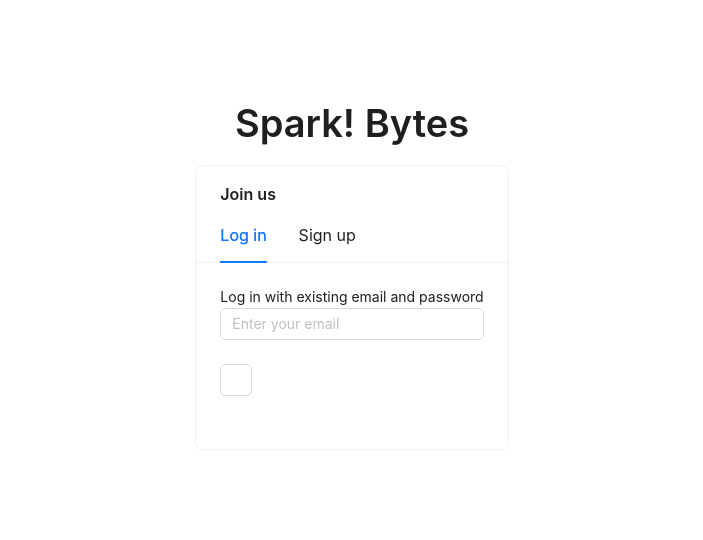
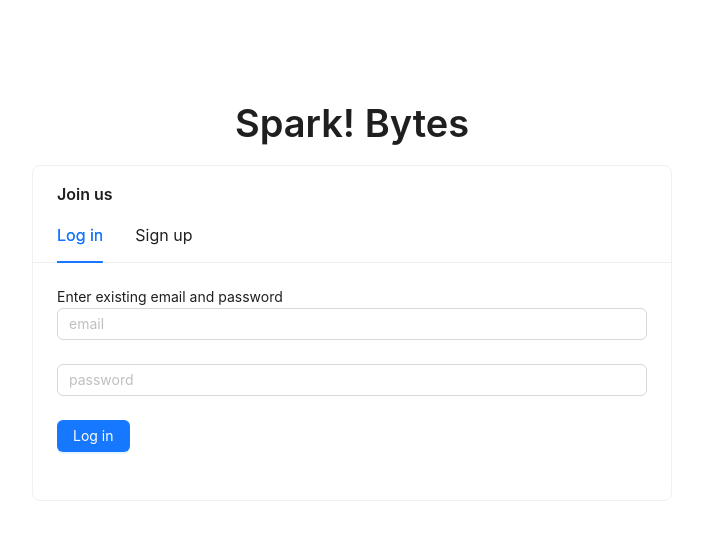
Before and after one commit to liam-py/Spark-Bytes-Team-3, a Next.js app in the folder client/: page /authentication in a window 1280 px wide. Shown: the top 540 px of the page, without its empty margins (288-991 px from the left). Built offline with nearby package versions, Linux system fonts and the light colour scheme.

Commit message:
finished basic skeleton for landing and login pages for testing API connection. Added simple functionality to login and signup forms and used next Link component for routing between pages. Got tailwind set up, all basic tools now usable.

```diff
--- a/client/package.json
+++ b/client/package.json
@@ -19,10 +19,12 @@
     "@types/node": "^20",
     "@types/react": "^19",
     "@types/react-dom": "^19",
+    "autoprefixer": "^10.4.21",
     "babel-plugin-react-compiler": "1.0.0",
     "eslint": "^9",
     "eslint-config-next": "16.0.0",
-    "tailwindcss": "^4",
+    "postcss": "^8.5.6",
+    "tailwindcss": "^4.1.16",
     "typescript": "^5"
   }
 }
--- a/client/src/app/authentication/page.tsx
+++ b/client/src/app/authentication/page.tsx
@@ -2,7 +2,9 @@
 
 import React, {useState, useEffect} from "react";
 import { Card, Form, Input, Button, Typography } from "antd";
+import Link from "next/link"
 import LoginContent from "@/components/LoginContent";
+import SignupContent from "@/components/SignupContent";
 
 const tabList = [
     {
@@ -18,10 +20,8 @@ const tabList = [
 // might get complicated
 // Look into ts by example on antd
 const tabContentList: Record<string, React.ReactNode> = { // ts is saying this has keys of type string and values of type ReactNode
-    login:
-    <LoginContent />,
-
-    signup: <p>content2</p>,
+    login: <LoginContent />,
+    signup: <SignupContent />
 };
 
 export default function auth_page() {
@@ -34,12 +34,13 @@ export default function auth_page() {
 
     return (
     <main className="flex min-h-screen flex-col items-center pt-[100px]">
-        <Typography.Title level={1}>Spark! Bytes</Typography.Title>
+        <Link href="../"><Typography.Title level={1}>Spark! Bytes</Typography.Title></Link>
         <Card
         onTabChange={onTabChange}
         tabList={tabList}
         activeTabKey={currentTabKey}
         title="Join us"
+        className="w-[50%]"
         >
             {tabContentList[currentTabKey]}
         </Card>
--- a/client/src/app/page.tsx
+++ b/client/src/app/page.tsx
@@ -1,65 +1,16 @@
-import Image from "next/image";
+"use client";
+
+import { Typography, Button } from "antd";
+import Link from "next/link";
 
 export default function Home() {
   return (
-    <div className="flex min-h-screen items-center justify-center bg-zinc-50 font-sans dark:bg-black">
-      <main className="flex min-h-screen w-full max-w-3xl flex-col items-center justify-between py-32 px-16 bg-white dark:bg-black sm:items-start">
-        <Image
-          className="dark:invert"
-          src="/next.svg"
-          alt="Next.js logo"
-          width={100}
-          height={20}
-          priority
-        />
-        <div className="flex flex-col items-center gap-6 text-center sm:items-start sm:text-left">
-          <h1 className="max-w-xs text-3xl font-semibold leading-10 tracking-tight text-black dark:text-zinc-50">
-            To get started, edit the page.tsx file.
-          </h1>
-          <p className="max-w-md text-lg leading-8 text-zinc-600 dark:text-zinc-400">
-            Looking for a starting point or more instructions? Head over to{" "}
-            <a
-              href="https://vercel.com/templates?framework=next.js&utm_source=create-next-app&utm_medium=appdir-template-tw&utm_campaign=create-next-app"
-              className="font-medium text-zinc-950 dark:text-zinc-50"
-            >
-              Templates
-            </a>{" "}
-            or the{" "}
-            <a
-              href="https://nextjs.org/learn?utm_source=create-next-app&utm_medium=appdir-template-tw&utm_campaign=create-next-app"
-              className="font-medium text-zinc-950 dark:text-zinc-50"
-            >
-              Learning
-            </a>{" "}
-            center.
-          </p>
-        </div>
-        <div className="flex flex-col gap-4 text-base font-medium sm:flex-row">
-          <a
-            className="flex h-12 w-full items-center justify-center gap-2 rounded-full bg-foreground px-5 text-background transition-colors hover:bg-[#383838] dark:hover:bg-[#ccc] md:w-[158px]"
-            href="https://vercel.com/new?utm_source=create-next-app&utm_medium=appdir-template-tw&utm_campaign=create-next-app"
-            target="_blank"
-            rel="noopener noreferrer"
-          >
-            <Image
-              className="dark:invert"
-              src="/vercel.svg"
-              alt="Vercel logomark"
-              width={16}
-              height={16}
-            />
-            Deploy Now
-          </a>
-          <a
-            className="flex h-12 w-full items-center justify-center rounded-full border border-solid border-black/[.08] px-5 transition-colors hover:border-transparent hover:bg-black/[.04] dark:border-white/[.145] dark:hover:bg-[#1a1a1a] md:w-[158px]"
-            href="https://nextjs.org/docs?utm_source=create-next-app&utm_medium=appdir-template-tw&utm_campaign=create-next-app"
-            target="_blank"
-            rel="noopener noreferrer"
-          >
-            Documentation
-          </a>
-        </div>
-      </main>
-    </div>
+    <main className="flex flex-col items-center justify-center min-h-screen">
+      <Typography.Title level={1}>Spark! Bytes</Typography.Title>
+      <Typography.Title level={2}>Free food is one click away!</Typography.Title>
+      <Link href="/authentication">
+        <Button type="primary">Continue</Button>
+      </Link>
+    </main>
   );
 }
--- a/client/src/components/LoginContent.tsx
+++ b/client/src/components/LoginContent.tsx
@@ -2,17 +2,28 @@ import React, {useState} from "react"
 import { Typography, Form, Input, Button } from "antd"
 
 export default function LoginContent() {
-    const[email, setEmail] = useState("");
+    const[email, setEmail] = useState<string>("");
+    const[password, setPassword] = useState<string>("")
+
+    function handleSubmit() {
+        // if email is valid
+        // if password is valid
+        // update user state?
+        console.log("Login form submitted!")
+    }
 
     return(
         <div>
-            <Typography.Text>Log in with existing email and password</Typography.Text>
-            <Form>
+            <Typography.Text>Enter existing email and password</Typography.Text>
+            <Form onFinish={handleSubmit}>
                 <Form.Item rules={[{ required: true, message: 'Please enter your email' }]} >
-                    <Input value={email} onChange ={(e) => (setEmail(e.target.value))} placeholder="Enter your email"/>
+                    <Input value={email} onChange ={(e) => (setEmail(e.target.value))} placeholder="email"/>
+                </Form.Item>
+                <Form.Item rules={[{ required: true, message: 'Please enter your password' }]} >
+                    <Input value={password} onChange ={(e) => (setPassword(e.target.value))} placeholder="password"/>
                 </Form.Item>
                 <Form.Item>
-                    <Button htmlType="submit"></Button>
+                    <Button type="primary" htmlType="submit">Log in</Button>
                 </Form.Item>
             </Form>
         </div>
--- a/client/src/components/SignupContent.tsx
+++ b/client/src/components/SignupContent.tsx
@@ -2,24 +2,29 @@ import React, {useState} from "react"
 import { Typography, Form, Input, Button } from "antd"
 
 export default function SignupContent() {
-    const[email, setEmail] = useState("");
+    const[email, setEmail] = useState<string>("");
+    const[password, setPassword] = useState<string>("");
+
+    function handleSubmit() {
+        // if email is valid
+        // if password is valid
+        // post call to API
+        console.log("Signup form submitted!")
+    }
 
     return(
         <div>
-            <Typography.Text>Sign up with existing email and password</Typography.Text>
-            <Form>
+            <Typography.Text>Create a new account</Typography.Text>
+            <Form onFinish={handleSubmit}>
                 <Form.Item rules={[{ required: true, message: 'Please enter your email' }]} >
                     <Input value={email} onChange ={(e) => (setEmail(e.target.value))} placeholder="email"/>
                 </Form.Item>
-                <Form.Item>
-                    <Button htmlType="submit"></Button>
-                </Form.Item>
-                {/* space around each? */}
+                {/* Space around each? */}
                 <Form.Item rules={[{ required: true, message: 'Please enter your password' }]} >
-                    <Input value={email} onChange ={(e) => (setEmail(e.target.value))} placeholder="password"/>
+                    <Input value={password} onChange ={(e) => (setPassword(e.target.value))} placeholder="password"/>
                 </Form.Item>
                 <Form.Item>
-                    <Button htmlType="submit"></Button>
+                    <Button type="primary" htmlType="submit">Sign up</Button>
                 </Form.Item>
             </Form>
         </div>
```
Also changed, not shown: 1 other file (tests, documents, lock files or other folders).
